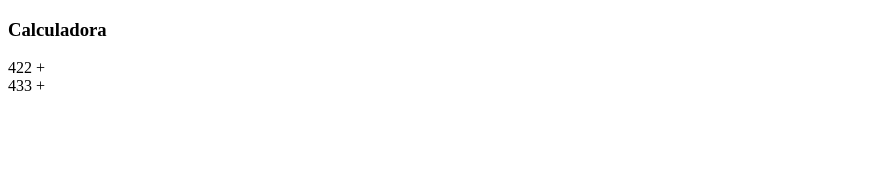
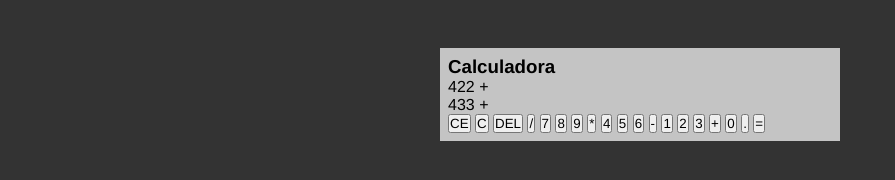
Before and after one commit to LuccasFreire/Calculator-js, a plain HTML site: page js/index.html in a window 1280 px wide. Shown: the whole page, without its empty margins (0-895 px from the left). Drawn offline with Linux system fonts and the light colour scheme.

Commit message:
Completed html structure

```diff
--- a/css/style.css
+++ b/css/style.css
@@ -0,0 +1,23 @@
+* {
+  margin: 0;
+  padding: 0;
+  box-sizing: border-box;
+  font-family: Helvetica;
+}
+body {
+  background-color: #333;
+  display: flex;
+  align-items: center;
+  justify-content: center;
+  padding: 3em;
+}
+#calc {
+  width: 400px;
+  padding: 0.5em;
+  background-color: #c4c4c4;
+  color: black;
+  display: flex;
+  flex-direction: column;
+}
+#calc h3 {
+}
--- a/js/index.html
+++ b/js/index.html
@@ -17,6 +17,27 @@
       <div id="previous-operations">422 +</div>
       <div id="current-operations">433 +</div>
     </div>
+    <div id="buttons">
+      <button>CE</button>
+      <button>C</button>
+      <button>DEL</button>
+      <button class="numbersbutton">/</button>
+      <button class="numbersbutton">7</button>
+      <button class="numbersbutton">8</button>
+      <button class="numbersbutton">9</button>
+      <button>*</button>
+      <button class="numbersbutton">4</button>
+      <button class="numbersbutton">5</button>
+      <button class="numbersbutton">6</button>
+      <button>-</button>
+      <button class="numbersbutton">1</button>
+      <button class="numbersbutton">2</button>
+      <button class="numbersbutton">3</button>
+      <button>+</button>
+      <button class="numbersbutton">0</button>
+      <button>.</button>
+      <button id="equal-btn">=</button>
+    </div>
   </div>
 </body>
 
```
